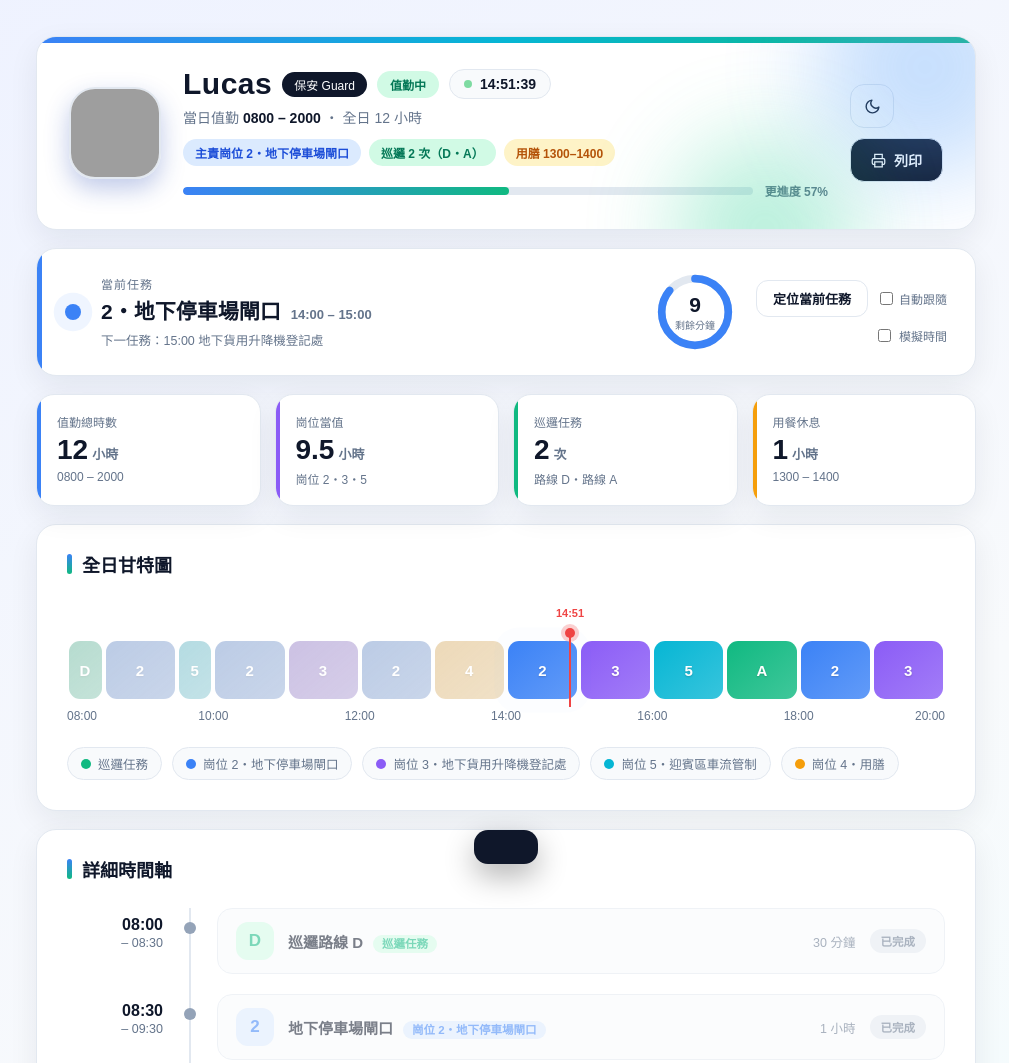
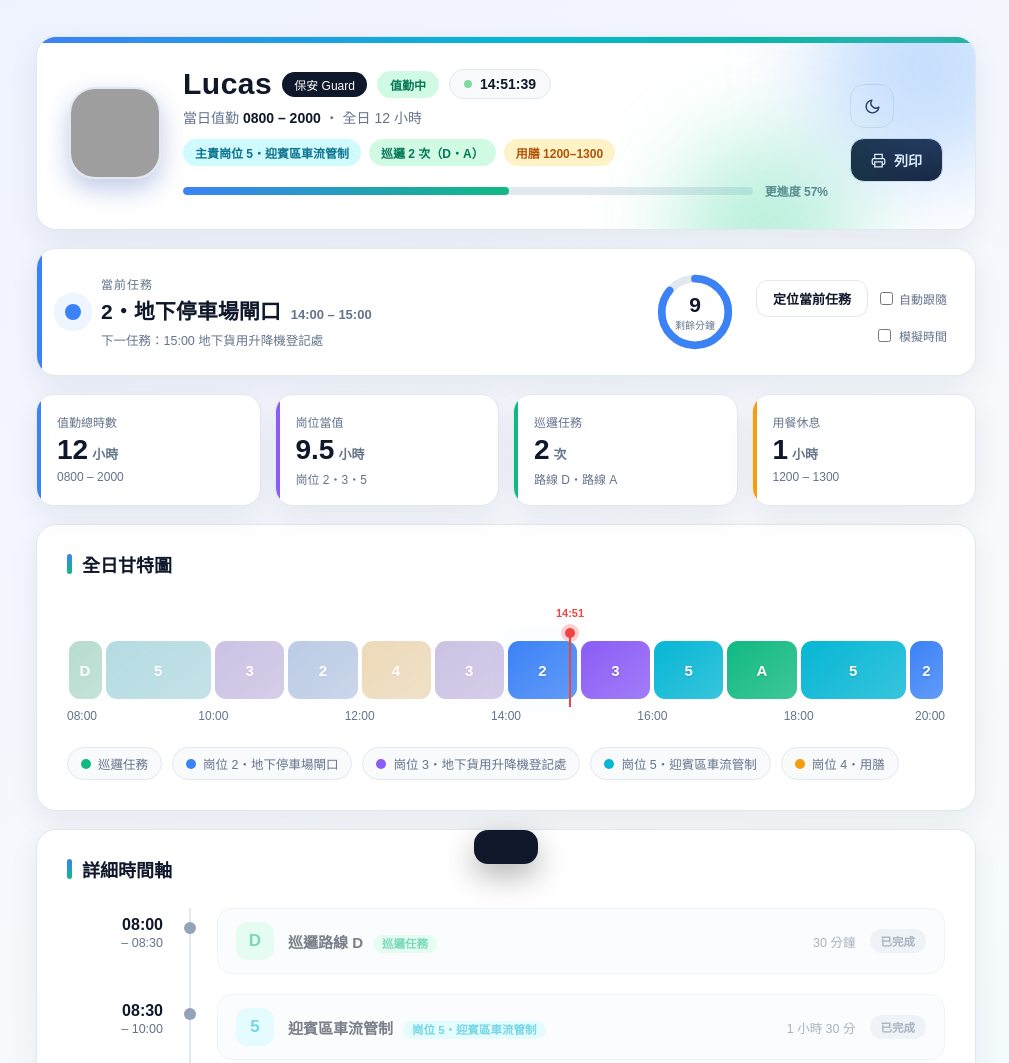
Before and after one commit to ldosa9402/ldosa9402.github.io, a plain HTML site: page temp/22237212-4934-46f3-bb0f-9129615761c9/index.html in a window 1280 px wide. Shown: the top 1063 px of the page, without its empty margins (134-1143 px from the left). Drawn offline with Linux system fonts and the light colour scheme; grey boxes are pictures that could not be loaded; a small style sheet from the web is missing.

Commit message:
Update index.html

```diff
--- a/temp/22237212-4934-46f3-bb0f-9129615761c9/index.html
+++ b/temp/22237212-4934-46f3-bb0f-9129615761c9/index.html
@@ -68,7 +68,7 @@
   .chip{ font-size:12px; padding:5px 12px; border-radius:999px; font-weight:600; }
   .chip.c-patrol{ background:var(--patrol-soft); color:var(--patrol-ink); }
   .chip.c-meal{ background:var(--meal-soft); color:var(--meal-ink); }
-  .chip.c-p2{ background:var(--p2-soft); color:var(--p2-ink); }
+  .chip.c-p5{ background:var(--p5-soft); color:var(--p5-ink); }
   .sp{ display:flex; align-items:center; gap:12px; margin-top:16px; }
   .sp-track{ flex:1; height:8px; border-radius:99px; background:var(--line); overflow:hidden; }
   .sp-fill{ height:100%; width:0; border-radius:99px;
@@ -246,7 +246,7 @@
   <!-- 人物卡 -->
   <header class="card hero reveal in">
     <div class="blob b1"></div><div class="blob b2"></div>
-    <img class="avatar-img" src="https://image.qwenlm.ai/public_source/295bb3e6-f411-4e58-a44a-c1d72dd93c26/17df280e4-4b2a-4d12-8eab-92780c5356b8.png" alt="Lucas 頭像">
+    <img class="avatar-img" src="https://image.qwenlm.ai/public_source/295bb3e6-f411-4e58-a44a-c1d72dd93c26/103dbd197-dd5d-47fa-b800-2ed284ed990f.png" alt="Lucas 頭像">
     <div class="hero-info">
       <div class="hero-top">
         <h1>Lucas</h1><span class="role">保安 Guard</span>
@@ -255,9 +255,9 @@
       </div>
       <p class="sub">當日值勤 <b>0800 – 2000</b> ・ 全日 12 小時</p>
       <div class="chips">
-        <span class="chip c-p2">主責崗位 2・地下停車場閘口</span>
+        <span class="chip c-p5">主責崗位 5・迎賓區車流管制</span>
         <span class="chip c-patrol">巡邏 2 次（D・A）</span>
-        <span class="chip c-meal">用膳 1300–1400</span>
+        <span class="chip c-meal">用膳 1200–1300</span>
       </div>
       <div class="sp"><div class="sp-track"><div class="sp-fill" id="spFill"></div></div><span id="spTxt">更進度 0%</span></div>
     </div>
@@ -304,7 +304,7 @@
     <div class="stat reveal" style="--sc:#3b82f6"><small>值勤總時數</small><span class="num" data-val="12">0</span><span class="unit">小時</span><div class="note">0800 – 2000</div></div>
     <div class="stat reveal" style="--sc:#8b5cf6"><small>崗位當值</small><span class="num" data-val="9.5">0</span><span class="unit">小時</span><div class="note">崗位 2・3・5</div></div>
     <div class="stat reveal" style="--sc:#10b981"><small>巡邏任務</small><span class="num" data-val="2">0</span><span class="unit">次</span><div class="note">路線 D・路線 A</div></div>
-    <div class="stat reveal" style="--sc:#f59e0b"><small>用餐休息</small><span class="num" data-val="1">0</span><span class="unit">小時</span><div class="note">1300 – 1400</div></div>
+    <div class="stat reveal" style="--sc:#f59e0b"><small>用餐休息</small><span class="num" data-val="1">0</span><span class="unit">小時</span><div class="note">1200 – 1300</div></div>
   </section>
 
   <!-- 甘特圖 -->
@@ -323,7 +323,7 @@
     <ol class="tl" id="tlBox"></ol>
   </section>
 
-  <footer>整理自當日值勤表 ・ Lucas（0800–2000）</footer>
+  <footer>整理自當日值勤表（更新版）・ Lucas（0800–2000）</footer>
 </div>
 
 <div class="toast" id="toast"><span class="tdot"></span><span id="toastTxt"></span></div>
@@ -336,20 +336,20 @@
     p5:    { label:"崗位 5・迎賓區車流管制",     soft:"var(--p5-soft)",     hex:"#06b6d4" },
     meal:  { label:"崗位 4・用膳",              soft:"var(--meal-soft)",   hex:"#f59e0b" }
   };
+  /* ===== 更新版值勤表 ===== */
   var SCHEDULE = [
     { s:"08:00", e:"08:30", code:"D", name:"巡邏路線 D",           type:"patrol" },
-    { s:"08:30", e:"09:30", code:"2", name:"地下停車場閘口",        type:"p2" },
-    { s:"09:30", e:"10:00", code:"5", name:"迎賓區車流管制",        type:"p5" },
-    { s:"10:00", e:"11:00", code:"2", name:"地下停車場閘口",        type:"p2" },
-    { s:"11:00", e:"12:00", code:"3", name:"地下貨用升降機登記處",   type:"p3" },
-    { s:"12:00", e:"13:00", code:"2", name:"地下停車場閘口",        type:"p2" },
-    { s:"13:00", e:"14:00", code:"4", name:"用膳",                 type:"meal" },
+    { s:"08:30", e:"10:00", code:"5", name:"迎賓區車流管制",        type:"p5" },
+    { s:"10:00", e:"11:00", code:"3", name:"地下貨用升降機登記處",   type:"p3" },
+    { s:"11:00", e:"12:00", code:"2", name:"地下停車場閘口",        type:"p2" },
+    { s:"12:00", e:"13:00", code:"4", name:"用膳",                 type:"meal" },
+    { s:"13:00", e:"14:00", code:"3", name:"地下貨用升降機登記處",   type:"p3" },
     { s:"14:00", e:"15:00", code:"2", name:"地下停車場閘口",        type:"p2" },
     { s:"15:00", e:"16:00", code:"3", name:"地下貨用升降機登記處",   type:"p3" },
     { s:"16:00", e:"17:00", code:"5", name:"迎賓區車流管制",        type:"p5" },
     { s:"17:00", e:"18:00", code:"A", name:"巡邏路線 A",           type:"patrol" },
-    { s:"18:00", e:"19:00", code:"2", name:"地下停車場閘口",        type:"p2" },
-    { s:"19:00", e:"20:00", code:"3", name:"地下貨用升降機登記處",   type:"p3" }
+    { s:"18:00", e:"19:30", code:"5", name:"迎賓區車流管制",        type:"p5" },
+    { s:"19:30", e:"20:00", code:"2", name:"地下停車場閘口",        type:"p2" }
   ];
 
   /* ---------- 工具 ---------- */
```
